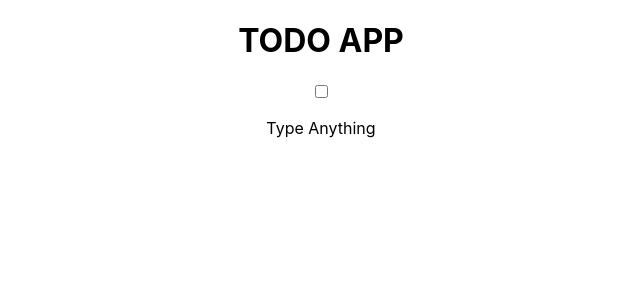
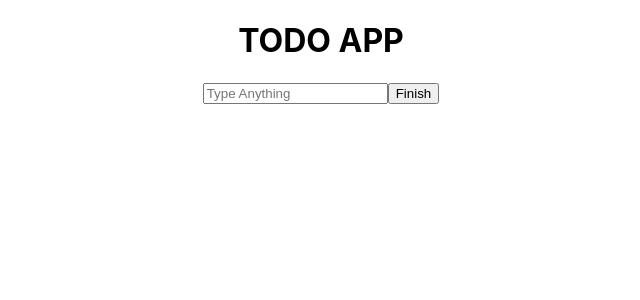
Before and after one commit to ReVuz/TodoApp, a React (Create React App) app: page / in a window 1280 px wide. Shown: the top 300 px of the page, without its empty margins (319-959 px from the left). Built offline with nearby package versions, Linux system fonts and the light colour scheme.

Commit message:
basic todo app

```diff
--- a/src/App.js
+++ b/src/App.js
@@ -1,22 +1,47 @@
 import './App.css';
+import { useState } from 'react';
 
 function App() {
+  const [toDos, setToDos] = useState([])
+  const [toDo, setToDo] = useState('')
   return (
     <div className="App">
       <div className="mainHeading">
         <h1>TODO APP</h1>
       </div>
+      <div className='input'>
+        <input value={toDo} onChange={(e) => setToDo(e.target.value)} type='text' placeholder='Type Anything'></input>
+        <button onClick={() => setToDos([...toDos, { id: Date.now(), text: toDo, status: false }])} >Finish</button>
+      </div>
       <div className="todos">
-        <div className="todo">
-          <div className="left">
-            <input type="checkbox" name="" id="" />
-            <p>Type Anything</p>
+        {toDos.map((obj) => {
+          return (< div className="todo">
+            <div className="left">
+              <input onChange={(e) => {
+                console.log(e.target.value)
+                console.log(obj)
+                setToDos(toDos.filter(obj2 => {
+                  if (obj2.id === obj.id) {
+                    obj2.status = e.target.checked
+                  }
+                  return obj2
+                }))
+              }} value={obj.status} type="checkbox" name="" id="" />
+              <p>{obj.text}</p>
+            </div>
+            <div className="right">
+            </div>
           </div>
-          <div className="right">
-          </div>
-        </div>
+          )
+        })}
+        {toDos.map((obj) => {
+          if (obj.status) {
+            return (<h1>{obj.text}</h1>)
+          }
+          return null
+        })}
       </div>
-    </div>
+    </div >
   );
 }
 
```
